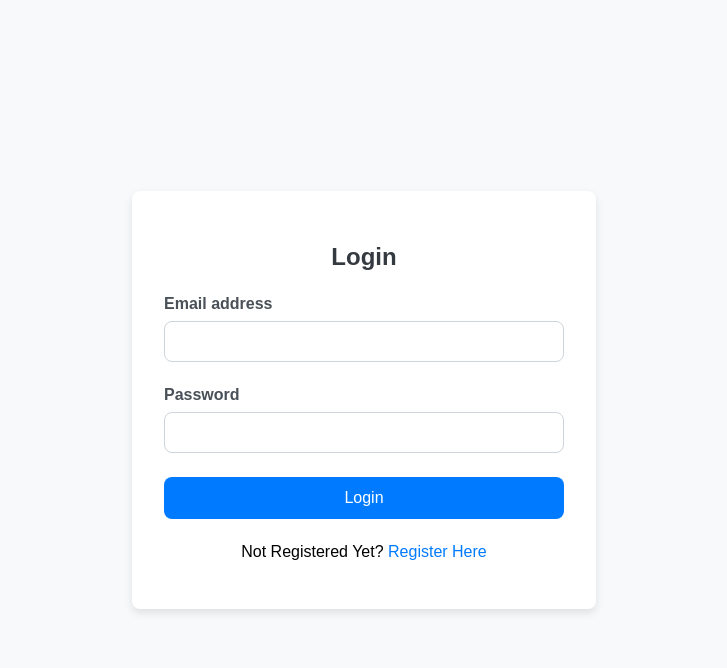
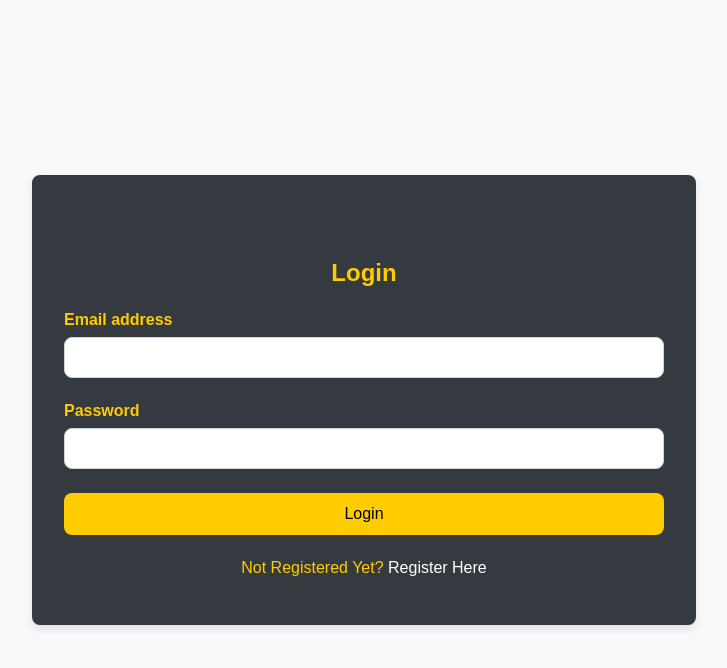
Before and after one commit to JogeeshwaranV/Php_Group, a PHP site: page /login.php in a window 1280 px wide. Shown: the top 668 px of the page, without its empty margins (276-1003 px from the left). Run offline with PHP 8.4, Linux system fonts and the light colour scheme.

Commit message:
I have changed the Login and Register Css and added a logout button in Header and added a session in home to avoid accessing without login

```diff
--- a/login.php
+++ b/login.php
@@ -1,7 +1,8 @@
+
 <?php
 session_start();
 if (isset($_SESSION["user"])) {
-    header("Location: index.php");
+    header("Location: home.php");
     exit();
 }
 
@@ -27,7 +28,7 @@ if (isset($_POST["Login"])) {
     if ($userId) {
         if (password_verify($password, $hashedPassword)) {
             $_SESSION["user"] = $userId; // Store user ID in session
-            header("Location: index.php");
+            header("Location: home.php");
             exit();
         } else {
             echo "<div class='alert alert-danger'>Password does not match</div>";
@@ -51,7 +52,7 @@ if (isset($_POST["Login"])) {
     <style>
         body {
             background-color: #f8f9fa;
-            display: flex;
+          display: flex;
             justify-content: center;
             align-items: center;
             height: 100vh;
@@ -59,20 +60,25 @@ if (isset($_POST["Login"])) {
             font-family: Arial, sans-serif;
         }
 
-        .container {
-            max-width: 400px;
-            width: 100%;
+        .containerl {
+          /*   max-width: 500px; */
+            width: 600px;
+           /*  width: 100%; */
             padding: 2rem;
+            padding-top: 4rem;
             background-color: #ffffff;
             border-radius: 8px;
             box-shadow: 0 4px 8px rgba(0, 0, 0, 0.1);
+            margin: auto;
+            background-color: #343a40;
+            color:#ffcc00 !important;
         }
 
         h2 {
             text-align: center;
             margin-bottom: 1.5rem;
-            color: #343a40;
             font-size: 1.5rem;
+            color:#ffcc00;
         }
 
         .form-group {
@@ -83,7 +89,8 @@ if (isset($_POST["Login"])) {
             display: block;
             margin-bottom: 0.5rem;
             font-weight: 600;
-            color: #495057;
+
+            color:#ffcc00 !important;
         }
 
         .form-control {
@@ -100,8 +107,8 @@ if (isset($_POST["Login"])) {
             padding: 0.75rem;
             border: none;
             border-radius: 0.5rem;
-            background-color: #007bff;
-            color: #ffffff;
+
+            background-color:#ffcc00 !important;
             font-size: 1rem;
             cursor: pointer;
             transition: background-color 0.3s, border-color 0.3s;
@@ -109,7 +116,9 @@ if (isset($_POST["Login"])) {
         }
 
         .btn-primary:hover {
-            background-color: #0056b3;
+            background-color:#343a40 !important;
+            color: #ffcc00;
+            border: 1px solid #ffcc00;
         }
 
         .alert {
@@ -131,7 +140,7 @@ if (isset($_POST["Login"])) {
         }
 
         a {
-            color: #007bff;
+            color: white;
             text-decoration: none;
         }
 
@@ -141,7 +150,8 @@ if (isset($_POST["Login"])) {
     </style>
 </head>
 <body>
-    <div class="container">
+
+    <div class="containerl">
         <h2>Login</h2>
         <form action="login.php" method="post">
             <div class="form-group">
```
Also changed, not shown: header.php (+11 -1 lines), home.php (+11 -1 lines), register.php (+23 -14 lines).
